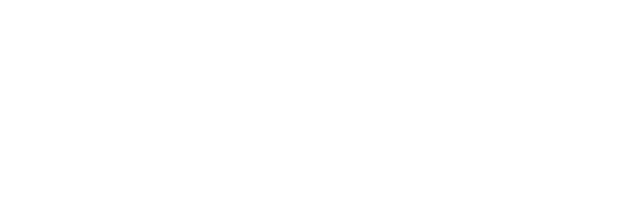
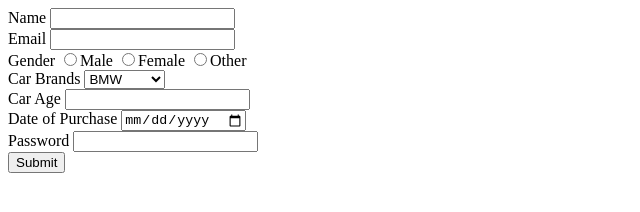
Before and after one commit to acciojob/car-insurance-form-abhaychaudharyy, a website: page main.html in a window 1280 px wide. Shown: the whole page, without its empty margins (0-640 px from the left). Drawn offline with Linux system fonts and the light colour scheme.

Commit message:
created a submission

```diff
--- a/main.html
+++ b/main.html
@@ -7,7 +7,65 @@
 </head>
 
 <body>
+	<form method = "post">
+		<label for = "name">Name</label>
+		<input type = "text" id = "name" required>
+		<br>
+		<label for = "email">Email</label>
+		<input type = "email" id = "email" required>
+		<br>
+		<label for = "gender">Gender</label>
+		<input type = "radio" name = "gender" value = "male" required>Male
+		<input type = "radio" name = "gender" value = "female" required>Female
+		<input type = "radio" name = "gender" value = "other" required>Other
+		<br>
+		<label for = "cars">Car Brands</label>
+		<select id = "cars" required>
+			<option value = "bmw">BMW</option>
+			<option value = "audi">Audi</option>
+			<option value = "mercedez">Mercedez</option>
+		</select>
+		<br>
+		<label for = "carage">Car Age</label>
+		<input type = "number" id = "carage" required>
+		<br>
+		<label for = "dop">Date of Purchase</label>
+		<input type = "date" id = "dop" required>
+		<br>
+		<label for = "password">Password</label>
+		<input type = "password" id = "password" required>
+		<br>
+		<button type = "submit">Submit</button>
+	</form>
 	<!-- the entire body must be written by student -->
+<!--    <form method="va<form>lue" > -->
+<!-- 	<form method="post">
+
+	<label for="name"> Name</label><br>
+	<input type="text" id="name" required><br>
+	<label for="email"> Email</label><br>
+	<input type="text" id="email" required><br>
+	<label for="gender"> Gender</label><br>
+	<input type="radio" name="gender" value="male" required>
+    <label class="male">Male</label>
+	<input type="radio" name="gender" value="female" required>
+    <label class="female">Female</label><br>
+	<label for="cars" >Car Brands</label><br>
+     <select id="cars" >
+  <option value="bmw">BMW</option>
+  <option value="audi">Audi</option>
+  <option value="Mercedez">Mercedez</option>
+	 </select><br>
+	<label for="car age"> Car Age</label><br>
+	<input type="number" id="carage" required><br>
+	<label for="dop"> Date of Purchase</label><br>
+	<input type="date" id="dop" required><br>
+    <label for="pwd">Password</label><br>
+    <input type="password" id="password" name="pwd" required><br>
+	<input type="checkbox">
+    <button type="submit" >Submit</button>
+</form> -->
+
     <script type="text/javascript" src="./script.js">
 </script>
 
```
